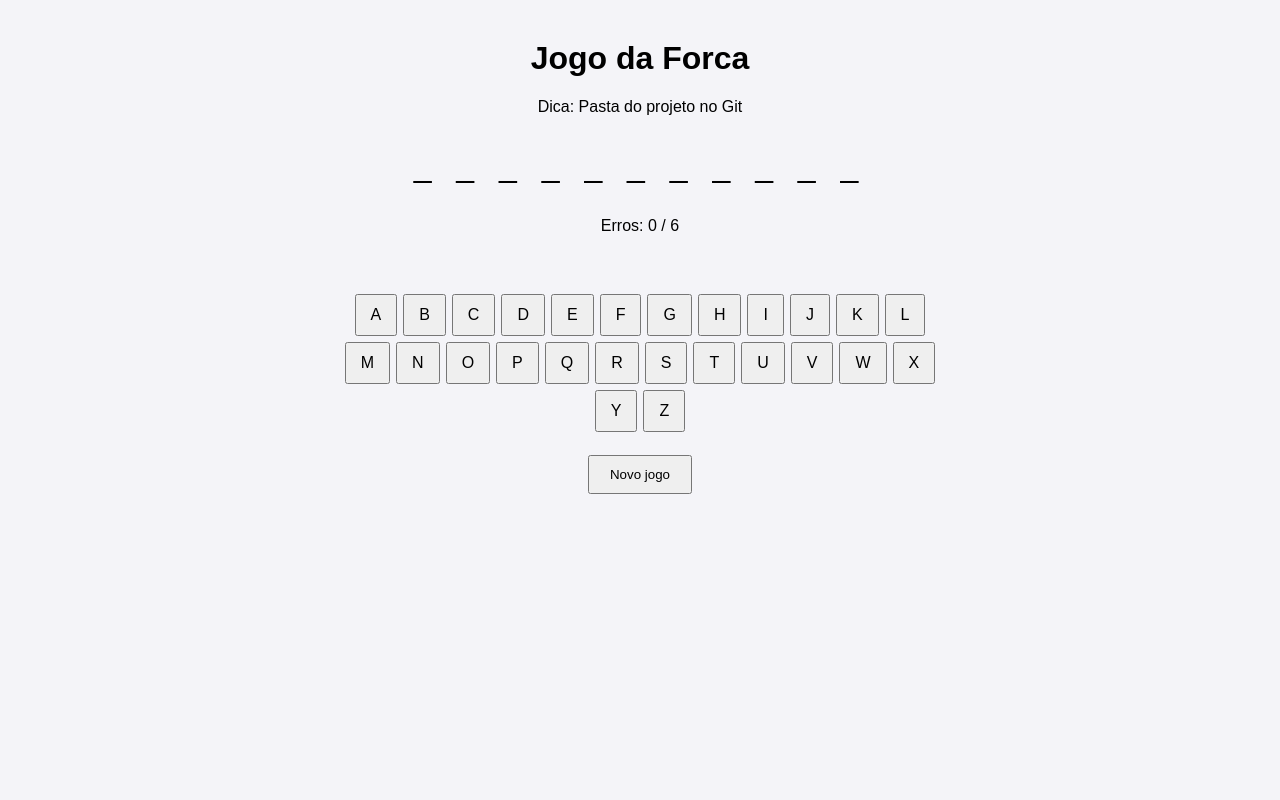
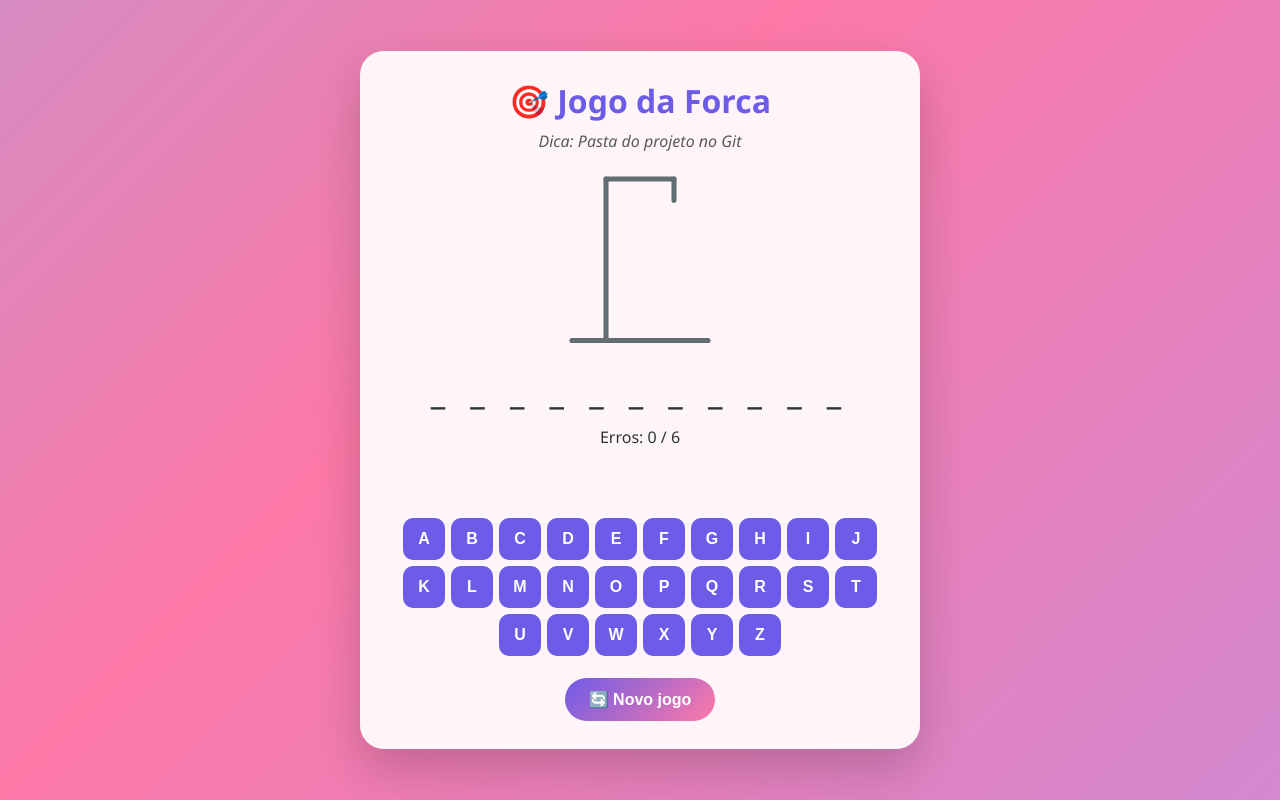
Before and after one commit to suellenkaroline693-max/jogo-da-forca, a plain HTML site: page public/index.html in a window 1280 px wide. Drawn offline with Linux system fonts and the light colour scheme.

Commit message:
Deixa o site mais bonito e animado

```diff
--- a/public/index.html
+++ b/public/index.html
@@ -7,15 +7,30 @@
   <link rel="stylesheet" href="style.css">
 </head>
 <body>
-  <main>
-    <h1>Jogo da Forca</h1>
-    <p id="dica"></p>
+  <main class="cartao">
+    <h1>🎯 Jogo da Forca</h1>
+    <p id="dica" class="dica"></p>
+
+    <svg id="boneco" viewBox="0 0 200 220" aria-label="Desenho da forca">
+      <line class="base" x1="20" y1="210" x2="180" y2="210"/>
+      <line class="base" x1="60" y1="210" x2="60" y2="20"/>
+      <line class="base" x1="60" y1="20" x2="140" y2="20"/>
+      <line class="base" x1="140" y1="20" x2="140" y2="45"/>
+      <circle id="parte-1" class="parte" cx="140" cy="62" r="17"/>
+      <line id="parte-2" class="parte" x1="140" y1="79" x2="140" y2="130"/>
+      <line id="parte-3" class="parte" x1="140" y1="90" x2="115" y2="115"/>
+      <line id="parte-4" class="parte" x1="140" y1="90" x2="165" y2="115"/>
+      <line id="parte-5" class="parte" x1="140" y1="130" x2="118" y2="165"/>
+      <line id="parte-6" class="parte" x1="140" y1="130" x2="162" y2="165"/>
+    </svg>
+
     <p id="palavra" class="palavra"></p>
-    <p>Erros: <span id="erros">0</span> / 6</p>
-    <p id="mensagem"></p>
+    <p class="erros">Erros: <span id="erros">0</span> / 6</p>
+    <p id="mensagem" class="mensagem"></p>
     <div id="teclado"></div>
-    <button id="reiniciar">Novo jogo</button>
+    <button id="reiniciar">🔄 Novo jogo</button>
   </main>
+  <div id="confete"></div>
   <script src="script.js"></script>
 </body>
 </html>
--- a/public/script.js
+++ b/public/script.js
@@ -13,7 +13,11 @@ function iniciar() {
   acertos = [];
   erros = 0;
   document.getElementById("dica").textContent = "Dica: " + sorteio.dica;
-  document.getElementById("mensagem").textContent = "";
+  const msg = document.getElementById("mensagem");
+  msg.textContent = "";
+  msg.className = "mensagem";
+  document.querySelectorAll(".parte").forEach((p) => p.classList.remove("visivel"));
+  document.getElementById("confete").innerHTML = "";
   criarTeclado();
   atualizar();
 }
@@ -33,8 +37,10 @@ function jogar(letra, botao) {
   botao.disabled = true;
   if (escolhida.includes(letra)) {
     acertos.push(letra);
+    botao.classList.add("certa");
   } else {
     erros++;
+    botao.classList.add("errada");
   }
   atualizar();
 }
@@ -47,17 +53,47 @@ function atualizar() {
   document.getElementById("palavra").textContent = exibida;
   document.getElementById("erros").textContent = erros;
 
+  for (let i = 1; i <= MAX_ERROS; i++) {
+    document.getElementById("parte-" + i).classList.toggle("visivel", i <= erros);
+  }
+
   if (!exibida.includes("_")) {
-    terminar("Você ganhou! 🎉");
+    terminar("Você ganhou! 🎉", "ganhou");
+    confete();
   } else if (erros >= MAX_ERROS) {
-    terminar("Você perdeu! A palavra era " + escolhida);
+    terminar("Você perdeu! A palavra era " + escolhida, "perdeu");
   }
 }
 
-function terminar(texto) {
-  document.getElementById("mensagem").textContent = texto;
+function terminar(texto, classe) {
+  const msg = document.getElementById("mensagem");
+  msg.textContent = texto;
+  msg.className = "mensagem " + classe;
   document.querySelectorAll("#teclado button").forEach((b) => (b.disabled = true));
 }
 
+function confete() {
+  const cores = ["#fd79a8", "#6c5ce7", "#00b894", "#fdcb6e", "#74b9ff"];
+  const area = document.getElementById("confete");
+  for (let i = 0; i < 60; i++) {
+    const pedaco = document.createElement("span");
+    pedaco.className = "confete-pedaco";
+    pedaco.style.left = Math.random() * 100 + "vw";
+    pedaco.style.background = cores[i % cores.length];
+    pedaco.style.animationDuration = 2 + Math.random() * 2 + "s";
+    pedaco.style.animationDelay = Math.random() * 0.5 + "s";
+    area.appendChild(pedaco);
+  }
+  setTimeout(() => (area.innerHTML = ""), 5000);
+}
+
+document.addEventListener("keydown", (e) => {
+  if (e.target.tagName === "INPUT") return;
+  const letra = e.key.toUpperCase();
+  if (!/^[A-Z]$/.test(letra)) return;
+  const botao = [...document.querySelectorAll("#teclado button")].find((b) => b.textContent === letra);
+  if (botao && !botao.disabled) botao.click();
+});
+
 document.getElementById("reiniciar").addEventListener("click", iniciar);
 iniciar();
--- a/public/style.css
+++ b/public/style.css
@@ -1,7 +1,138 @@
-body { font-family: Arial, sans-serif; text-align: center; background: #f4f4f8; }
-main { max-width: 600px; margin: 40px auto; }
-.palavra { font-size: 2rem; letter-spacing: 0.5rem; }
-#teclado button { margin: 3px; padding: 10px 14px; font-size: 1rem; cursor: pointer; }
-#teclado button:disabled { opacity: 0.4; cursor: not-allowed; }
-#reiniciar { margin-top: 20px; padding: 10px 20px; }
-#mensagem { font-weight: bold; min-height: 1.5em; }
+:root {
+  --roxo: #6c5ce7;
+  --verde: #00b894;
+  --vermelho: #d63031;
+  --texto: #2d3436;
+}
+
+* { box-sizing: border-box; }
+
+body {
+  margin: 0;
+  min-height: 100vh;
+  display: flex;
+  align-items: center;
+  justify-content: center;
+  font-family: "Segoe UI", Arial, sans-serif;
+  color: var(--texto);
+  background: linear-gradient(-45deg, #a29bfe, #fd79a8, #74b9ff, #55efc4);
+  background-size: 400% 400%;
+  animation: fundo 15s ease infinite;
+}
+
+@keyframes fundo {
+  0% { background-position: 0% 50%; }
+  50% { background-position: 100% 50%; }
+  100% { background-position: 0% 50%; }
+}
+
+.cartao {
+  width: min(92vw, 560px);
+  margin: 20px;
+  padding: 28px;
+  text-align: center;
+  background: rgba(255, 255, 255, 0.92);
+  border-radius: 24px;
+  box-shadow: 0 20px 50px rgba(0, 0, 0, 0.2);
+  animation: entrar 0.6s ease;
+}
+
+@keyframes entrar {
+  from { opacity: 0; transform: translateY(20px); }
+  to { opacity: 1; transform: none; }
+}
+
+h1 { margin: 0 0 8px; color: var(--roxo); }
+.dica { margin: 0 0 10px; font-style: italic; opacity: 0.8; }
+
+#boneco { width: 170px; height: 187px; }
+.base { stroke: #636e72; stroke-width: 6; stroke-linecap: round; }
+
+.parte {
+  stroke: var(--vermelho);
+  stroke-width: 5;
+  stroke-linecap: round;
+  fill: none;
+  opacity: 0;
+  transform-box: fill-box;
+  transform-origin: center;
+}
+.parte.visivel { opacity: 1; animation: aparecer 0.4s ease; }
+
+@keyframes aparecer {
+  from { opacity: 0; transform: scale(0.5); }
+  to { opacity: 1; transform: scale(1); }
+}
+
+.palavra {
+  font-size: 2.2rem;
+  letter-spacing: 0.5rem;
+  font-weight: 700;
+  margin: 12px 0;
+  min-height: 2.8rem;
+}
+.erros { margin: 4px 0; }
+
+.mensagem { font-weight: 700; font-size: 1.2rem; min-height: 1.6em; }
+.mensagem.ganhou { color: var(--verde); animation: pulo 0.6s ease; }
+.mensagem.perdeu { color: var(--vermelho); animation: tremer 0.5s ease; }
+
+@keyframes pulo {
+  0%, 100% { transform: scale(1); }
+  50% { transform: scale(1.25); }
+}
+@keyframes tremer {
+  0%, 100% { transform: translateX(0); }
+  25% { transform: translateX(-8px); }
+  75% { transform: translateX(8px); }
+}
+
+#teclado {
+  display: flex;
+  flex-wrap: wrap;
+  justify-content: center;
+  gap: 6px;
+  margin: 14px 0;
+}
+#teclado button {
+  width: 42px;
+  height: 42px;
+  border: none;
+  border-radius: 10px;
+  font-size: 1rem;
+  font-weight: 700;
+  color: #fff;
+  background: var(--roxo);
+  cursor: pointer;
+  transition: transform 0.15s, background 0.2s;
+}
+#teclado button:hover:not(:disabled) { transform: translateY(-3px) scale(1.08); }
+#teclado button:disabled { cursor: not-allowed; opacity: 0.5; }
+#teclado button.certa { background: var(--verde); opacity: 1; }
+#teclado button.errada { background: var(--vermelho); opacity: 0.55; }
+
+#reiniciar {
+  margin-top: 8px;
+  padding: 12px 24px;
+  border: none;
+  border-radius: 999px;
+  font-size: 1rem;
+  font-weight: 700;
+  color: #fff;
+  background: linear-gradient(135deg, #6c5ce7, #fd79a8);
+  cursor: pointer;
+  transition: transform 0.2s, box-shadow 0.2s;
+}
+#reiniciar:hover { transform: translateY(-2px); box-shadow: 0 8px 20px rgba(108, 92, 231, 0.4); }
+
+.confete-pedaco {
+  position: fixed;
+  top: -20px;
+  width: 10px;
+  height: 14px;
+  z-index: 10;
+  animation: cair linear forwards;
+}
+@keyframes cair {
+  to { transform: translateY(110vh) rotate(720deg); }
+}
```
